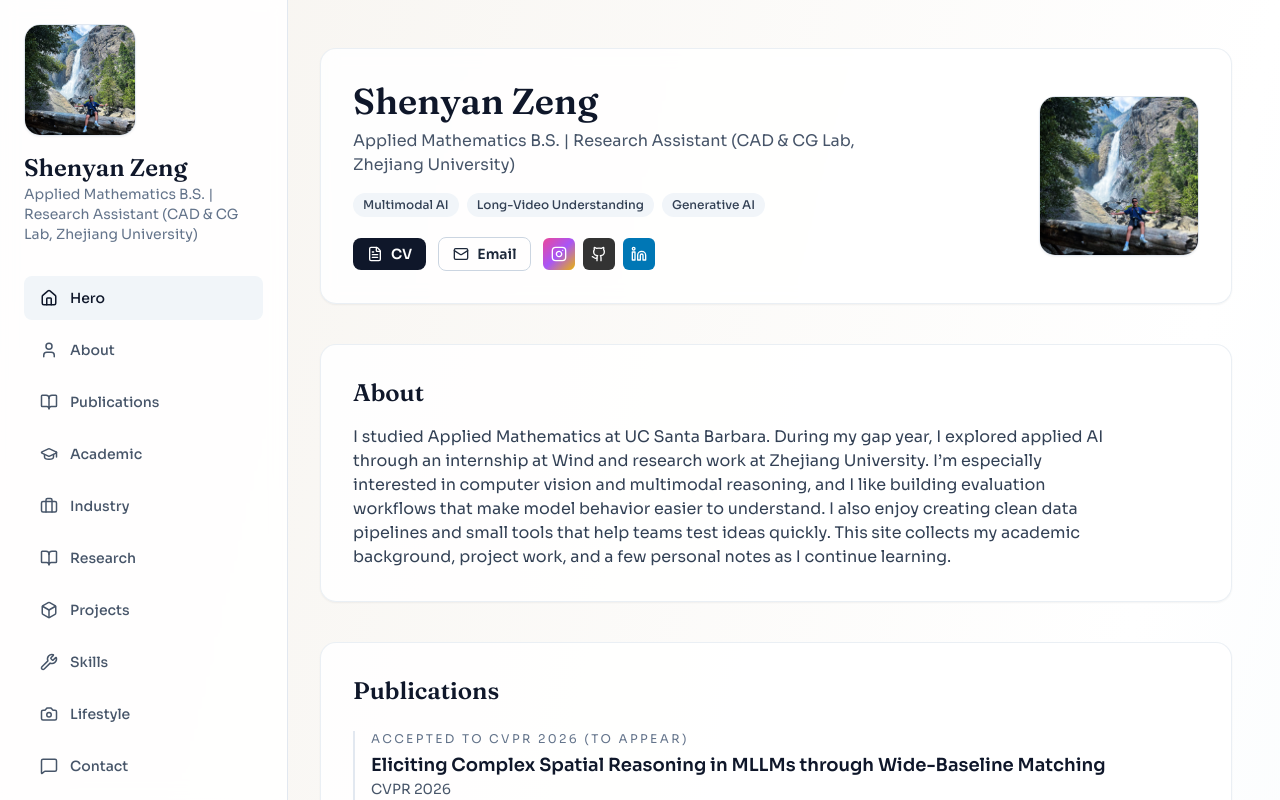
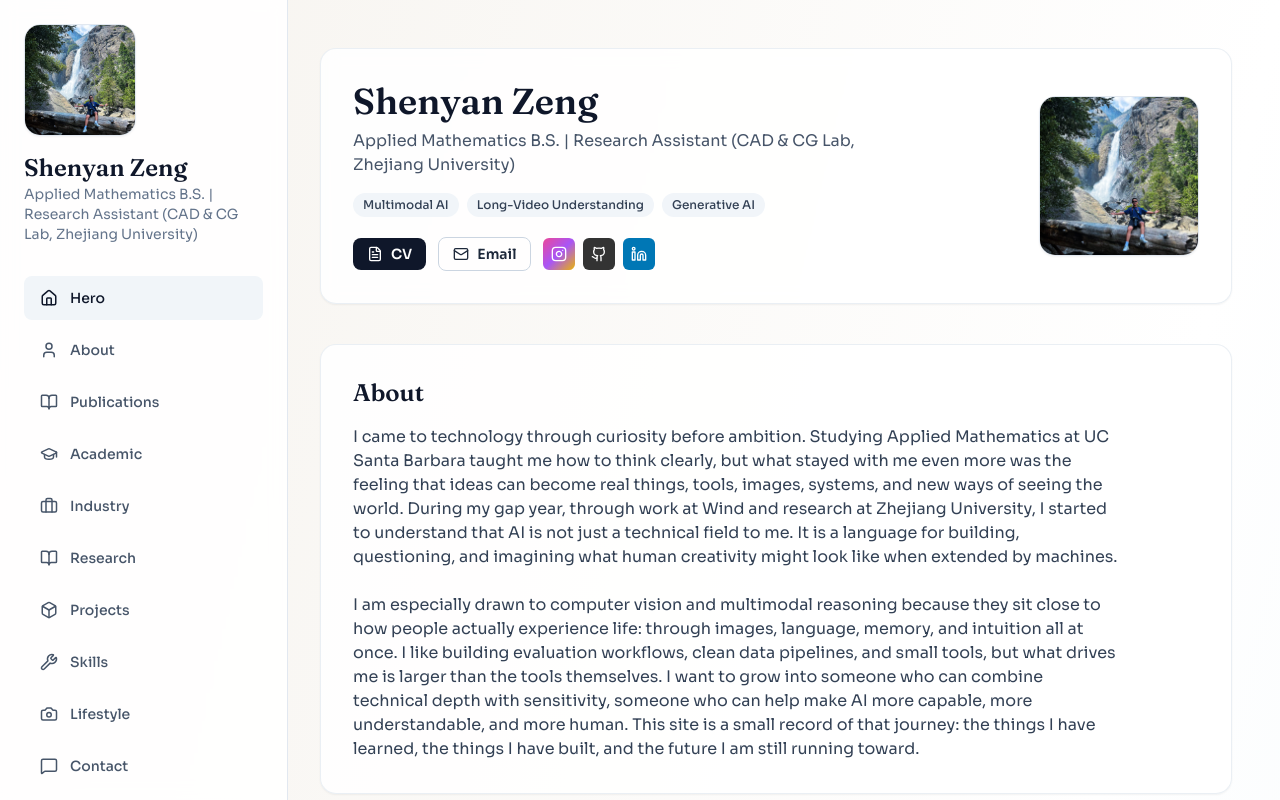
Before and after one commit to Samzengsy/Personal-Website, a React (Vite) app: page / in a window 1280 px wide. Shown: the top 800 px of the page. Built offline with nearby package versions, Linux system fonts and the light colour scheme.

Commit message:
Refine about copy and ZJU project summaries

```diff
--- a/components/About.tsx
+++ b/components/About.tsx
@@ -6,7 +6,7 @@ export const About: React.FC = () => {
     <section id="about" className="mb-10 scroll-mt-24">
       <div className="rounded-2xl border border-slate-200/70 bg-white/85 p-6 md:p-8 shadow-sm fade-up fade-up-delay-1">
         <h2 className="text-2xl font-semibold text-slate-900 mb-4 font-display">About</h2>
-        <p className="text-sm md:text-base text-slate-700 leading-relaxed max-w-3xl">
+        <p className="text-sm md:text-base text-slate-700 leading-relaxed max-w-3xl whitespace-pre-line">
           {PROFILE.aboutText}
         </p>
       </div>
--- a/components/Projects.tsx
+++ b/components/Projects.tsx
@@ -8,8 +8,8 @@ const projectDescriptions: Record<string, string> = {
   'Vision Eval Tools': 'Evaluation toolkit for vision model performance and error inspection.',
   'Error Analysis UI': 'Interface for exploring model errors and qualitative outputs.',
   'Christmas Tree Interactive Web': 'Interactive particle-based Christmas tree experiment built with Three.js and creative front-end design.',
-  'ZJU 1': 'Lab-based multimodal reasoning prototype evaluated on structured benchmarks.',
-  'ZJU 2': 'Research project studying multimodal understanding with structured evaluation.'
+  'Spatial Reasoning in MLLMs': 'Wide-baseline matching framework for complex spatial reasoning in multimodal models.',
+  'Cinematic Prompting for Long Video': 'Prompt optimization framework for more cinematic long-video storyboards.'
 };
 
 const getLinkLabel = (url?: string) => {
--- a/constants.ts
+++ b/constants.ts
@@ -47,7 +47,9 @@ export const PROFILE = {
   avatar: `${ASSET_BASE}data/selfie.jpg`,
   heroImage: `${ASSET_BASE}data/selfie.jpg`,
   aboutText:
-    'I studied Applied Mathematics at UC Santa Barbara. During my gap year, I explored applied AI through an internship at Wind and research work at Zhejiang University. I’m especially interested in computer vision and multimodal reasoning, and I like building evaluation workflows that make model behavior easier to understand. I also enjoy creating clean data pipelines and small tools that help teams test ideas quickly. This site collects my academic background, project work, and a few personal notes as I continue learning.'
+    `I came to technology through curiosity before ambition. Studying Applied Mathematics at UC Santa Barbara taught me how to think clearly, but what stayed with me even more was the feeling that ideas can become real things, tools, images, systems, and new ways of seeing the world. During my gap year, through work at Wind and research at Zhejiang University, I started to understand that AI is not just a technical field to me. It is a language for building, questioning, and imagining what human creativity might look like when extended by machines.
+
+I am especially drawn to computer vision and multimodal reasoning because they sit close to how people actually experience life: through images, language, memory, and intuition all at once. I like building evaluation workflows, clean data pipelines, and small tools, but what drives me is larger than the tools themselves. I want to grow into someone who can combine technical depth with sensitivity, someone who can help make AI more capable, more understandable, and more human. This site is a small record of that journey: the things I have learned, the things I have built, and the future I am still running toward.`
 };
 
 export const HERO_KEYWORDS = [
@@ -132,8 +134,8 @@ export const PROJECT_GROUPS: ProjectGroup[] = [
     id: 'zju',
     label: 'ZJU',
     items: [
-      { label: 'ZJU 1' },
-      { label: 'ZJU 2' }
+      { label: 'Spatial Reasoning in MLLMs' },
+      { label: 'Cinematic Prompting for Long Video' }
     ]
   }
 ];
```
